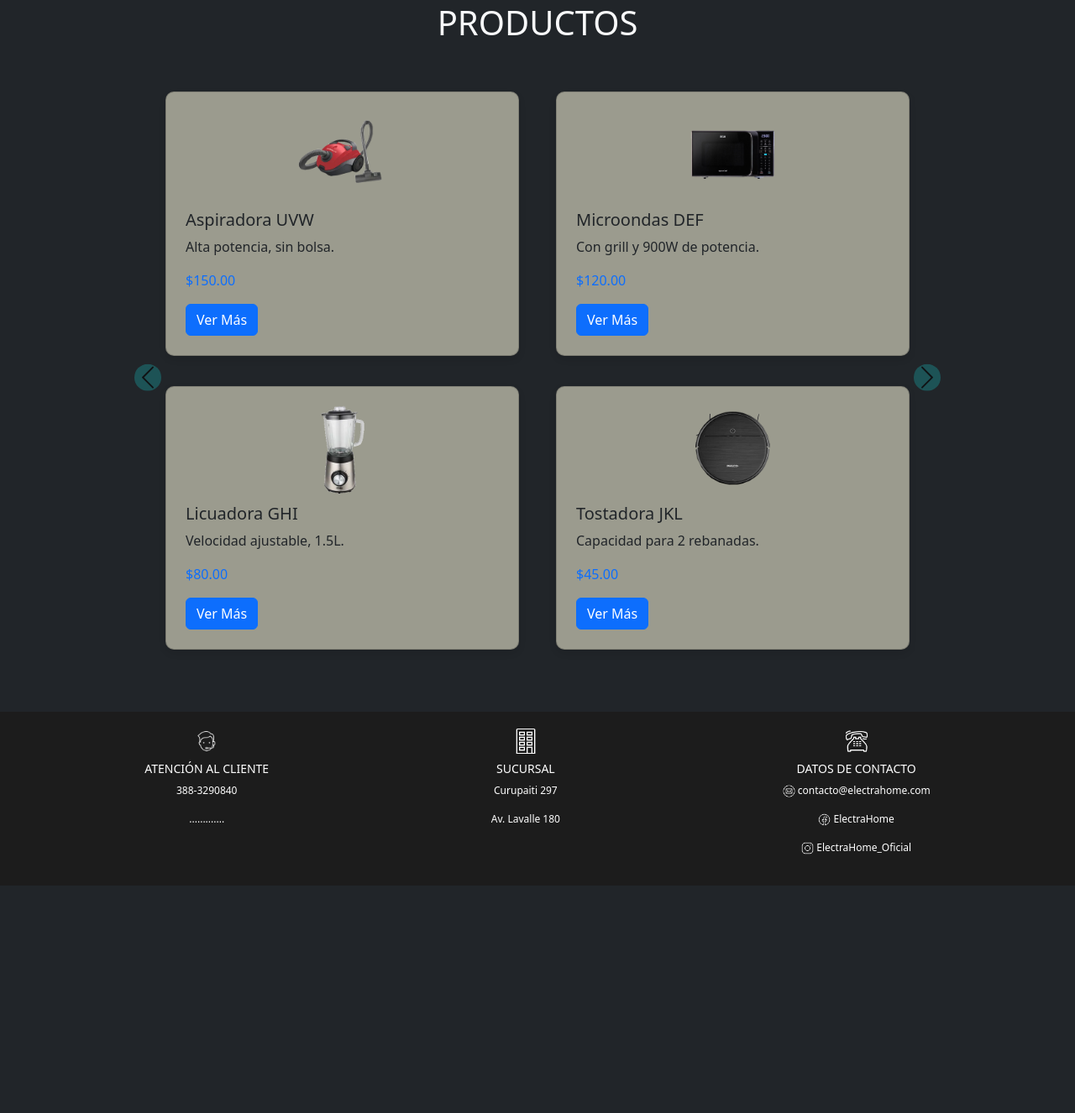
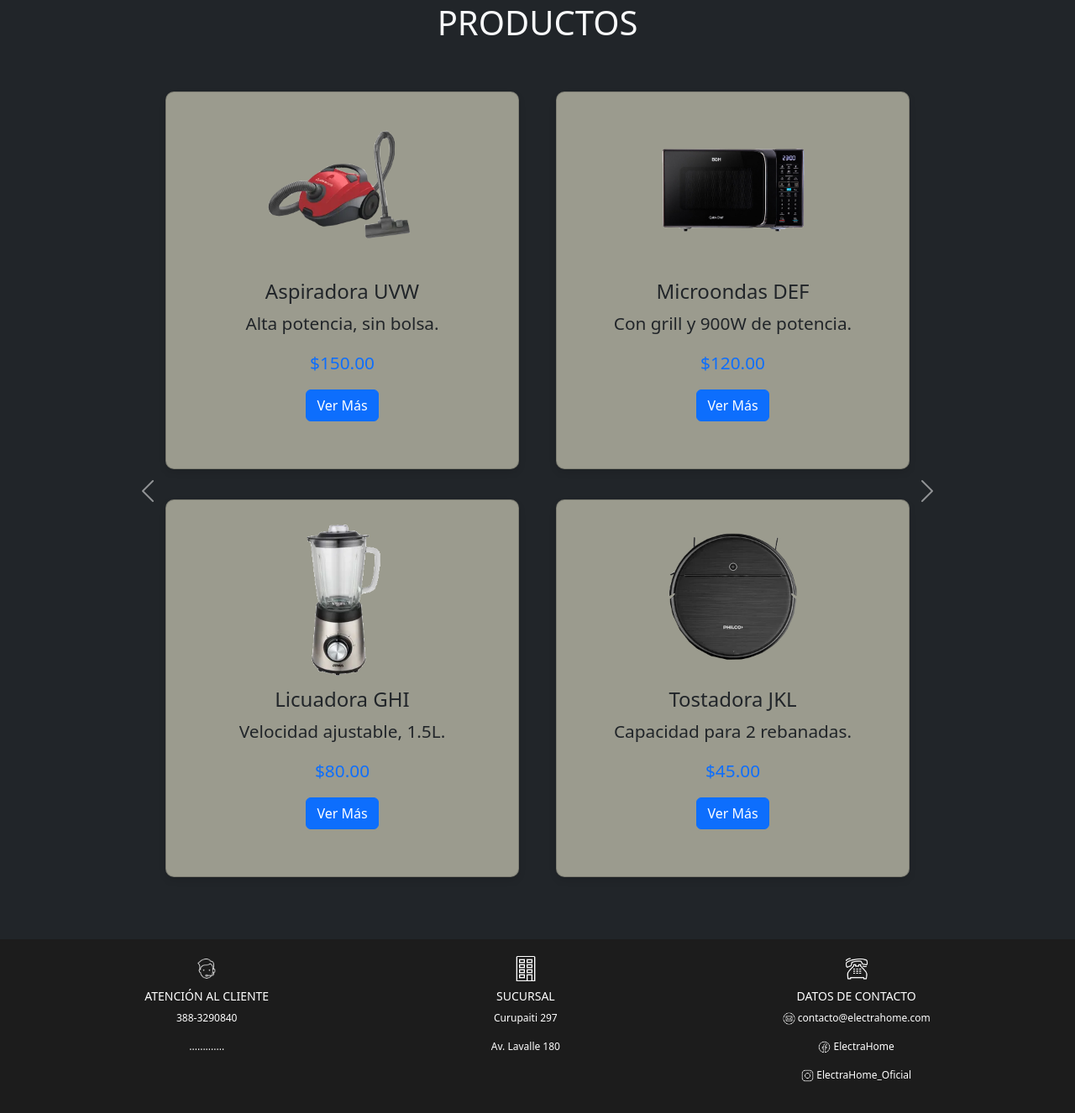
Before and after one commit to matibdr7/Electra_Home, a Django app: page /productos/ in a window 1280 px wide. Shown: the part 163-1489 px from the top of the page at 84% size. Before the commit the page ends 1218 px from the top, so only its background shows below. Run offline with Django 5.2, Linux system fonts and the light colour scheme; some libraries are stand-ins or nearby versions.

Commit message:
Rediseño de cards estaticas en productos.html

```diff
--- a/team_ALMP/core/templates/core/productos.html
+++ b/team_ALMP/core/templates/core/productos.html
@@ -4,7 +4,7 @@
 {% block title %} Productos {%endblock%}
 
 {%block extra_css%}
-<link rel="stylesheet" href="{% static 'css/stylesIndex.css' %}">
+
 {% endblock %}
 
 {% block extra_style %}
@@ -14,91 +14,32 @@
     h1{
         text-align: center;
     }
-
-  /* Estilo para las flechas de navegación del carrusel */
-  .carousel-control-prev-icon,
-  .carousel-control-next-icon {
-    background-color: rgba(235, 32, 32, 0.5);
-    /* Color de fondo blanco semi-transparente */
-    border-radius: 70%;
-    /* Para hacer las flechas redondas */
-  }
-
-  .carousel-control-prev,
-  .carousel-control-next {
-    filter: invert(1);
-    /* Cambiar el color de las flechas a blanco */
-
-  }
-
-  .carousel-control-prev {
-    position: absolute;
-    top: 50%;
-    left: 1;
-    transform: translateY(-50%);
-  }
-
-  .carousel-control-next {
-    position: absolute;
-    top: 50%;
-    right: 1;
-    transform: translateY(-50%);
-  }
-
-  /* Estilos de las flechas de navegación */
-
-
-  /* Flecha izquierda */
-  .carousel-arrow.left {
-    left: 50%;
-  }
-
-  /* Flecha derecha */
-  .carousel-arrow.right {
-    right: 50%;
-  }
-
-  .card {
+    .card {
+    height: 450px;
     flex: 0 0 50%;
     box-shadow: 0 4px 8px rgba(0, 0, 0, 0.1);
     padding: 15px;
     margin: 10px;
     border-radius: 10px;
-    /* para cambiar el color de fondo de las cards */
     background-color: #9b9b8e;
-  }
+}
 
-  .car.car-img-top {
-    height: 100px;
-    object-fit: cover;
-  }
+.card-img-top {
+    height: 200px;
+    object-fit: contain;
+}
 
-  .carousel-inner .carousel-item img {
-    width: 30%;
-    height: 10%;
-    margin: 0 auto;
-  }
+h5.card-title {
+    font-size: 1.5rem;
+    text-align: center;
+}
 
-  .card img {
-    width: 100%;
-    height: 450px;
-    object-fit: cover;
-  }
+.card p {
+    font-size: 1.3rem;
+    text-align: center;
+}
 
-  #mixer
-  {
-    width: 70px;
-  }
 
-  #ventilador
-  {
-    width: 75px;
-  }
-
-  #cafetera
-  {
-    width: 85px;
-  }
 
 </style>
 {% endblock extra_style %}
@@ -115,11 +56,11 @@
               <div class="card">
                 <img src="{% static 'img/imagenes-electrodomesticos/aspiradoras/aspiradora-canister.png' %}"
                   class="card-img-top" alt="Producto 1">
-                <div class="card-body p-2">
+                <div class="card-body p-2 text-center">
                   <h5 class="card-title">Aspiradora UVW</h5>
                   <p class="card-text">Alta potencia, sin bolsa.</p>
                   <p class="text-primary">$150.00</p>
-                  <button class="btn btn-primary" data-bs-toggle="modal" data-bs-target="#modalAspiradora">Ver Más</button>
+                  <button class="btn btn-primary" data-bs-toggle="modal" data-bs-target="#modalAspiradora" >Ver Más</button>
                 </div>
               </div>
             </div>
@@ -127,7 +68,7 @@
               <div class="card">
                 <img src="{% static 'img/imagenes-electrodomesticos/microondas/microondas-bgh.png' %}"
                   class="card-img-top" alt="Producto 2">
-                <div class="card-body p-2">
+                <div class="card-body p-2 text-center">
                   <h5 class="card-title">Microondas DEF</h5>
                   <p class="card-text">Con grill y 900W de potencia.</p>
                   <p class="text-primary">$120.00</p>
@@ -139,7 +80,7 @@
               <div class="card">
                 <img src="{% static 'img/imagenes-electrodomesticos/licuadoras/licuadora-atma.png' %}"
                   class="card-img-top" alt="Producto 3">
-                <div class="card-body p-2">
+                <div class="card-body p-2 text-center">
                   <h5 class="card-title">Licuadora GHI</h5>
                   <p class="card-text">Velocidad ajustable, 1.5L.</p>
                   <p class="text-primary">$80.00</p>
@@ -152,7 +93,7 @@
                 <img
                   src="{% static 'img/imagenes-electrodomesticos/aspiradorasRobots/aspiradoraElectrica-philco.png' %}"
                   class="card-img-top" alt="Producto 4">
-                <div class="card-body p-2">
+                <div class="card-body p-2 text-center">
 
                   <h5 class="card-title">Tostadora JKL</h5>
                   <p class="card-text">Capacidad para 2 rebanadas.</p>
@@ -172,7 +113,7 @@
               <div class="card">
                 <img id="cafetera" src="{% static 'img/imagenes-electrodomesticos/cafeteras/cafetera-nespresso.png' %}"
                   class="card-img-top" alt="Producto 5">
-                <div class="card-body p-2">
+                <div class="card-body p-2 text-center">
                   <h5 class="card-title">Cafetera</h5>
                   <p class="card-text">Alta potencia, sin bolsa.</p>
                   <p class="text-primary">$150.00</p>
@@ -184,7 +125,7 @@
               <div class="card">
                 <img src="{% static 'img/imagenes-electrodomesticos/aires/aire-bgh.png' %}" class="card-img-top"
                   alt="Producto 6">
-                <div class="card-body p-2">
+                <div class="card-body p-2 text-center">
                   <h5 class="card-title">Aire</h5>
                   <p class="card-text">Con grill y 900W de potencia.</p>
                   <p class="text-primary">$120.00</p>
@@ -196,7 +137,7 @@
               <div class="card">
                 <img src="{% static 'img/imagenes-electrodomesticos/caloventores/caloventor-liliana.png' %}"
                   class="card-img-top" alt="Producto 7">
-                <div class="card-body p-2">
+                <div class="card-body p-2 text-center">
                   <h5 class="card-title">Caloventor</h5>
                   <p class="card-text">Velocidad ajustable, 1.5L.</p>
                   <p class="text-primary">$80.00</p>
@@ -208,7 +149,7 @@
               <div class="card">
                 <img src="{% static 'img/imagenes-electrodomesticos/calefactores/calefactor-orbis.png' %}"
                   class="card-img-top" alt="Producto 8">
-                <div class="card-body p-2">
+                <div class="card-body p-2 text-center">
                   <h5 class="card-title">Calefactor</h5>
                   <p class="card-text">Capacidad para 2 rebanadas.</p>
                   <p class="text-primary">$45.00</p>
@@ -227,7 +168,7 @@
               <div class="card">
                 <img src="{% static 'img/imagenes-electrodomesticos/planchas/plancha-atma.png' %}" class="card-img-top"
                   alt="Producto 9">
-                <div class="card-body p-2">
+                <div class="card-body p-2 text-center">
                   <h5 class="card-title">Plancha</h5>
                   <p class="card-text">Alta potencia, sin bolsa.</p>
                   <p class="text-primary">$150.00</p>
@@ -239,7 +180,7 @@
               <div class="card">
                 <img src="{% static 'img/imagenes-electrodomesticos/secarropas/secarropas-candy.png' %}"
                   class="card-img-top" alt="Producto 10">
-                <div class="card-body p-2">
+                <div class="card-body p-2 text-center">
                   <h5 class="card-title">Secarropas</h5>
                   <p class="card-text">Con grill y 900W de potencia.</p>
                   <p class="text-primary">$120.00</p>
@@ -251,7 +192,7 @@
               <div class="card">
                 <img src="{% static 'img/imagenes-electrodomesticos/Tvs/tv-tlc.png' %}" class="card-img-top"
                   alt="Producto 11">
-                <div class="card-body p-2">
+                <div class="card-body p-2 text-center">
                   <h5 class="card-title">TV</h5>
                   <p class="card-text">Velocidad ajustable, 1.5L.</p>
                   <p class="text-primary">$80.00</p>
@@ -263,7 +204,7 @@
               <div class="card">
                 <img id="ventilador" src="{% static 'img/imagenes-electrodomesticos/ventiladores/ventilador-liliana.png' %}"
                   class="card-img-top" alt="Producto 12">
-                <div class="card-body p-2">
+                <div class="card-body p-2 text-center">
                   <h5 class="card-title">Ventilador</h5>
                   <p class="card-text">Capacidad para 2 rebanadas.</p>
                   <p class="text-primary">$45.00</p>
@@ -282,7 +223,7 @@
               <div class="card">
                 <img src="{% static 'img/imagenes-electrodomesticos/lavavajillas/lavavajillas-candy.png' %}"
                   class="card-img-top" alt="Producto 13">
-                <div class="card-body p-2">
+                <div class="card-body p-2 text-center">
                   <h5 class="card-title">Lavavajillas</h5>
                   <p class="card-text">Alta potencia, sin bolsa.</p>
                   <p class="text-primary">$150.00</p>
@@ -294,7 +235,7 @@
               <div class="card">
                 <img src="{% static 'img/imagenes-electrodomesticos/frezeers/frezeer-lacar.png' %}" class="card-img-top"
                   alt="Producto 14">
-                <div class="card-body p-2">
+                <div class="card-body p-2 text-center">
                   <h5 class="card-title">Freezer</h5>
                   <p class="card-text">Con grill y 900W de potencia.</p>
                   <p class="text-primary">$120.00</p>
@@ -306,7 +247,7 @@
               <div class="card">
                 <img src="{% static 'img/imagenes-electrodomesticos/cocinas/cocina-morelli.png' %}" class="card-img-top"
                   alt="Producto 15">
-                <div class="card-body p-2">
+                <div class="card-body p-2 text-center">
                   <h5 class="card-title">Cocina</h5>
                   <p class="card-text">Velocidad ajustable, 1.5L.</p>
                   <p class="text-primary">$80.00</p>
@@ -318,7 +259,7 @@
               <div class="card">
                 <img id="mixer" src="{% static 'img/imagenes-electrodomesticos/mixers/mixer-atma.png' %}" class="card-img-top"
                   alt="Producto 16">
-                <div class="card-body p-2">
+                <div class="card-body p-2 text-center">
                   <h5 class="card-title">Mixer</h5>
                   <p class="card-text">Capacidad para 2 rebanadas.</p>
                   <p class="text-primary">$45.00</p>
@@ -336,7 +277,7 @@
               <div class="card">
                 <img src="{% static 'img/imagenes-electrodomesticos/heladeras/heladera-philco.png' %}"
                   class="card-img-top" alt="Producto 17">
-                <div class="card-body p-2">
+                <div class="card-body p-2 text-center">
                   <h5 class="card-title">Heladera</h5>
                   <p class="card-text">Alta potencia, sin bolsa.</p>
                   <p class="text-primary">$150.00</p>
@@ -348,7 +289,7 @@
               <div class="card">
                 <img src="{% static 'img/imagenes-electrodomesticos/pavasElectricas/pava-atma.png' %}"
                   class="card-img-top" alt="Producto 18">
-                <div class="card-body p-2">
+                <div class="card-body p-2 text-center">
                   <h5 class="card-title">Pava</h5>
                   <p class="card-text">Con grill y 900W de potencia.</p>
                   <p class="text-primary">$120.00</p>
@@ -360,7 +301,7 @@
               <div class="card">
                 <img src="{% static 'img/imagenes-electrodomesticos/termoTanques/termotanque-populi.png' %}"
                   class="card-img-top" alt="Producto 19">
-                <div class="card-body p-2">
+                <div class="card-body p-2 text-center">
                   <h5 class="card-title">Termotanque</h5>
                   <p class="card-text">Velocidad ajustable, 1.5L.</p>
                   <p class="text-primary">$80.00</p>
@@ -372,7 +313,7 @@
               <div class="card">
                 <img src="{% static 'img/imagenes-electrodomesticos/lavarropas/lavarropa-drean.png' %}"
                   class="card-img-top" alt="Producto 20">
-                <div class="card-body p-2">
+                <div class="card-body p-2 text-center">
                   <h5 class="card-title">Lavarropas</h5>
                   <p class="card-text">Capacidad para 2 rebanadas.</p>
                   <p class="text-primary">$45.00</p>
```
